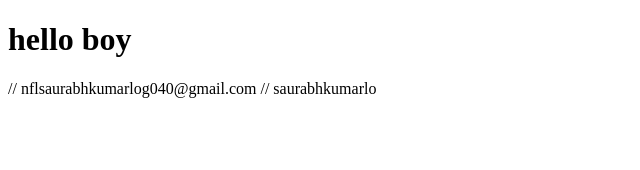
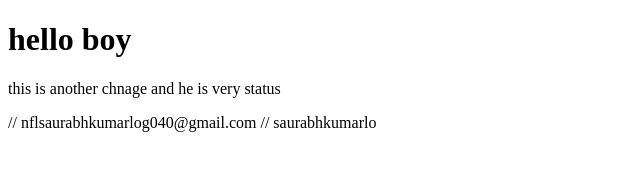
Before and after one commit to saurabhkumarlo/react-rapo, a plain HTML site: page index.html in a window 1280 px wide. Shown: the whole page, without its empty margins (0-640 px from the left). Drawn offline with Linux system fonts and the light colour scheme.

Commit message:
first commit

```diff
--- a/index.html
+++ b/index.html
@@ -8,6 +8,7 @@
   </head>
   <body>
     <h1>hello boy</h1>
+    <p>this is another chnage and he is very status</p>
   </body>
 </html>
 // nflsaurabhkumarlog040@gmail.com
```
